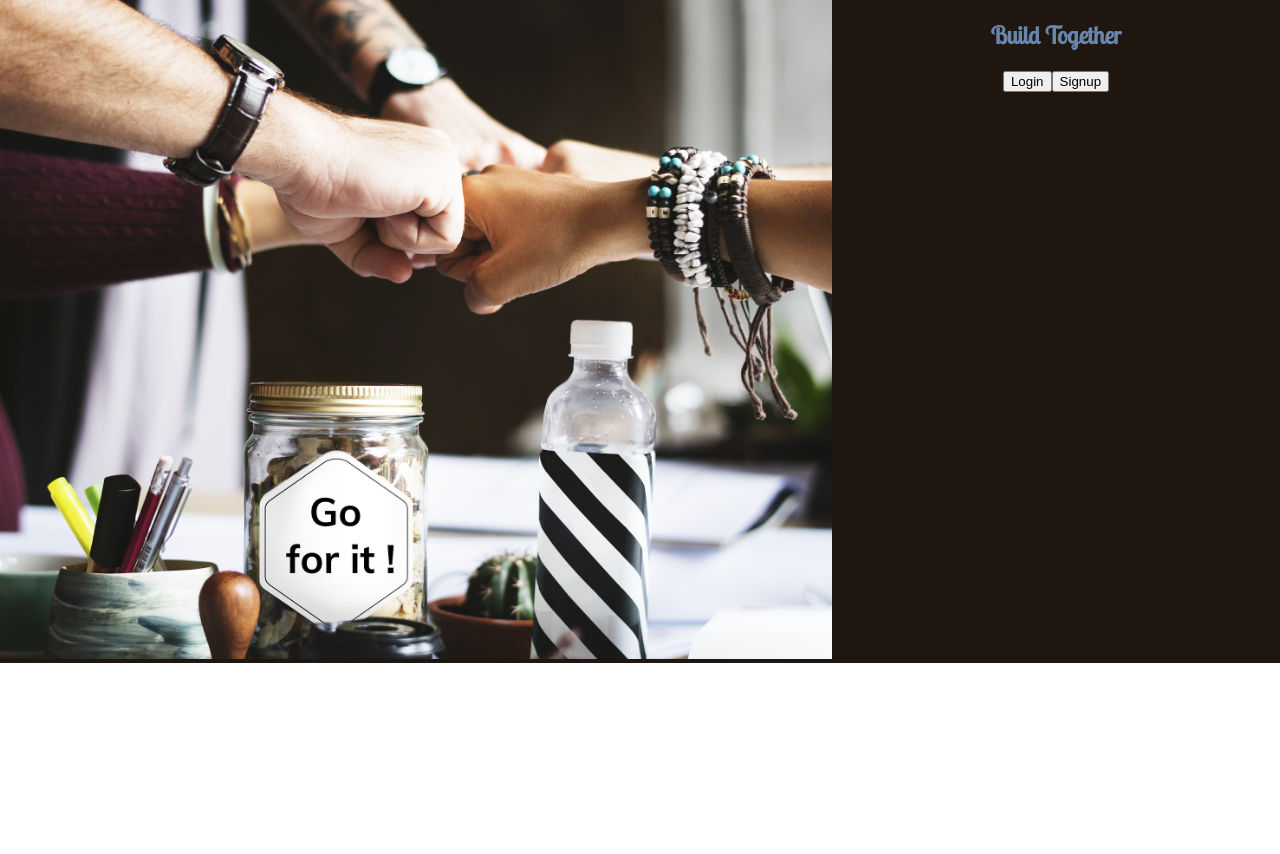
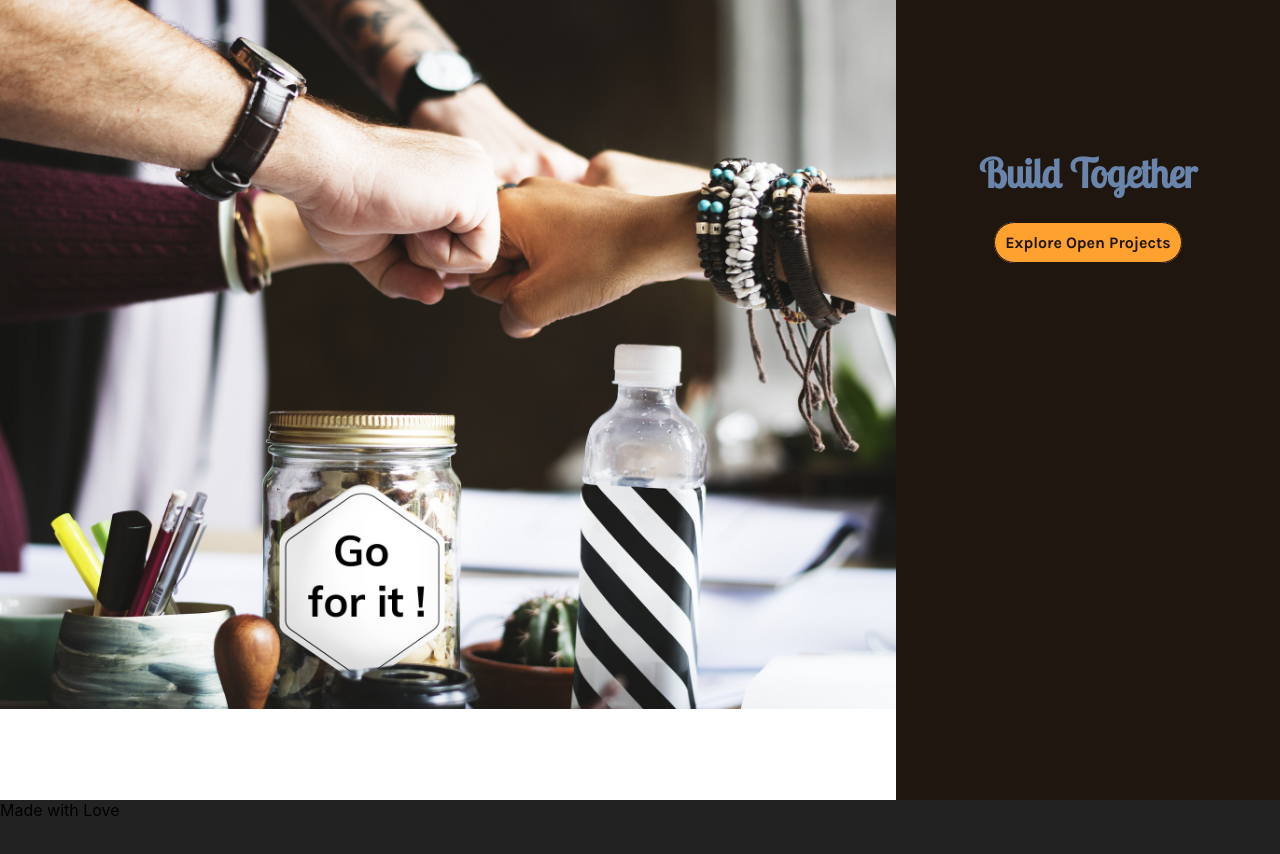
Before and after one commit to pbhagyashri/build-together-client, a React (Create React App) app: page / in a window 1280 px wide. Shown: the top 854 px of the page. Before the commit the page ends 800 px from the top, so only its background shows below. Built offline with nearby package versions, Linux system fonts and the light colour scheme.

Commit message:
Adjust css grid stylings.

```diff
--- a/src/App.css
+++ b/src/App.css
@@ -1,16 +1,44 @@
 @import url("https://fonts.googleapis.com/css?family=Karla:400,700|Lobster+Two");
+.body {
+  margin: 0;
+  padding: 0;
+  border: 1px solid transparent; }
+
+.main-section {
+  display: grid;
+  grid-template-columns: 1fr; }
+
 .header-section {
-  background-color: #1f170f;
+  height: 100%;
   display: grid;
-  grid-template-columns: 65% auto;
-  grid-template-rows: auto; }
+  grid-template-columns: 70% 1fr;
+  grid-template-rows: 100vh; }
+
+.header-section__hero-image {
+  width: 100%; }
 
 .nav-section {
   background-color: #1f170f;
-  text-align: center; }
+  text-align: center;
+  padding: 30% 0; }
   .nav-section .nav-section__logo {
     color: #6985ac;
-    font-family: "Lobster Two", cursive; }
+    font-family: "Lobster Two", cursive;
+    font-size: 2.5em;
+    vertical-align: middle; }
+  .nav-section .nav-section__button--projects {
+    text-decoration: none;
+    color: #1f170f;
+    background-color: #ffa12e;
+    font-family: "Karla", sans-serif;
+    font-weight: bold;
+    padding: 10px;
+    border: 1px solid #1f170f;
+    border-radius: 30px; }
+  .nav-section .nav-section__button--projects:hover {
+    padding: 30px;
+    border-radius: 70px; }
 
-.header-section__image-container .header-section__hero-image {
-  width: 100%; }
+.footer {
+  height: 100px;
+  background-color: #222; }
--- a/src/App.scss
+++ b/src/App.scss
@@ -1,28 +1,63 @@
 @import url('https://fonts.googleapis.com/css?family=Karla:400,700|Lobster+Two');
 
 @import "./styles/variables.scss";
+.body {
+  margin: 0;
+  padding: 0;
+  border: 1px solid transparent;
+}
+
+.main-section {
+
+  display: grid;
+  grid-template-columns: 1fr;
+}
 
 .header-section {
-  background-color: $brown;
+  height: 100%;
   display: grid;
-  grid-template-columns: 65% auto;
-  grid-template-rows: auto;
+  grid-template-columns: 70% 1fr;
+  grid-template-rows: 100vh;
+}
+
+
+.header-section__hero-image {
+
+  width: 100%;
 }
 
 .nav-section {
   background-color: $brown;
   text-align: center;
+  padding:  30% 0;
 
   .nav-section__logo {
     color: $light_blue;
     font-family: $highlight_font;
+    font-size: 2.5em;
+    vertical-align: middle;
+  }
+
+  .nav-section__button--projects {
+    text-decoration: none;
+    color: $brown;
+    background-color: #ffa12e;
+    font-family: $main_font;
+    font-weight: bold;
+    padding: 10px;
+
+    border: 1px solid $brown;
+    border-radius: 30px;
+
+  }
+
+  .nav-section__button--projects:hover {
+    padding: 30px;
+    border-radius: 70px;
   }
 }
 
-.header-section__image-container {
-
-
-  .header-section__hero-image {
-    width: 100%;
-  }
+.footer {
+  height: 100px;
+  background-color: #222;
 }
--- /dev/null
+++ b/src/components/Footer.jsx
@@ -0,0 +1,11 @@
+import React from 'react';
+
+const Footer = () => {
+  return (
+    <footer className="footer">
+      <span>Made with Love</span>
+    </footer>
+  )
+}
+
+export default Footer;
--- a/src/containers/App.jsx
+++ b/src/containers/App.jsx
@@ -1,6 +1,8 @@
 import React, { Component } from 'react';
 import '../App.css';
 import Header from './Header'
+import Footer from '../components/Footer'
+import people from '../people.jpg'
 
 class App extends Component {
   render() {
@@ -9,7 +11,7 @@ class App extends Component {
 
         <Header />
 
-
+        <Footer />
       </section>
     );
   }
--- a/src/containers/Header.jsx
+++ b/src/containers/Header.jsx
@@ -8,16 +8,14 @@ class Header extends Component {
     return (
       <div className="header-section">
 
-        <div className="header-section__image-container">
-        <img src={people} className="header-section__hero-image" alt="people fistbumping"/>
-
+        <div className="header-section__hero-image">
+          <img src={people} className="header-section__hero-image" alt="people fistbumping"/>
         </div>
 
         <div className="nav-section">
           <h1 className="nav-section__logo">Build Together</h1>
           <nav  className="nav-section__navigation">
-            <button>Login</button>
-            <button>Signup</button>
+            <a href="#" className="nav-section__button--projects">Explore Open Projects</a>
           </nav>
         </div>
 
--- a/src/styles/_variables.scss
+++ b/src/styles/_variables.scss
@@ -1,4 +1,5 @@
 $light_blue: #6985ac;
+$highlight_blue: #5899f5;
 $gray: #1f170f;
 $brown: #1f170f;
 $beige: #dcc7aa;
```
